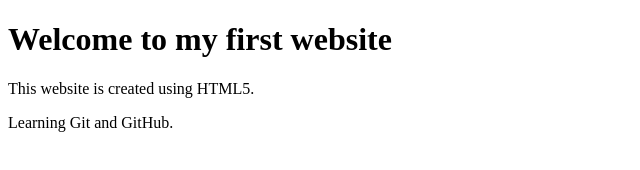
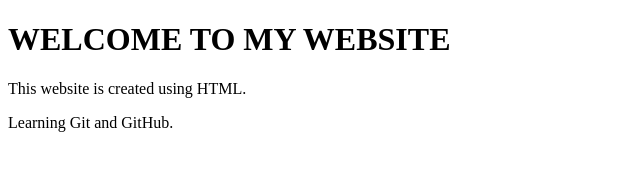
Before and after one commit to Kirithic-K/MyFirstWebsite, a plain HTML site: page index.html in a window 1280 px wide. Shown: the whole page, without its empty margins (0-640 px from the left). Drawn offline with Linux system fonts and the light colour scheme.

Commit message:
Initial Command

```diff
--- a/index.html
+++ b/index.html
@@ -7,10 +7,10 @@
 </head>
 <body>
     <header>
-        <h1>Welcome to my first website</h1>
+        <h1>WELCOME TO MY WEBSITE</h1>
     </header>
     <main>
-        <p>This website is created using HTML5.</p>   <p>Learning Git and GitHub.</p>
+        <p>This website is created using HTML.</p>   <p>Learning Git and GitHub.</p>
     </main>
 
 </html>
```
